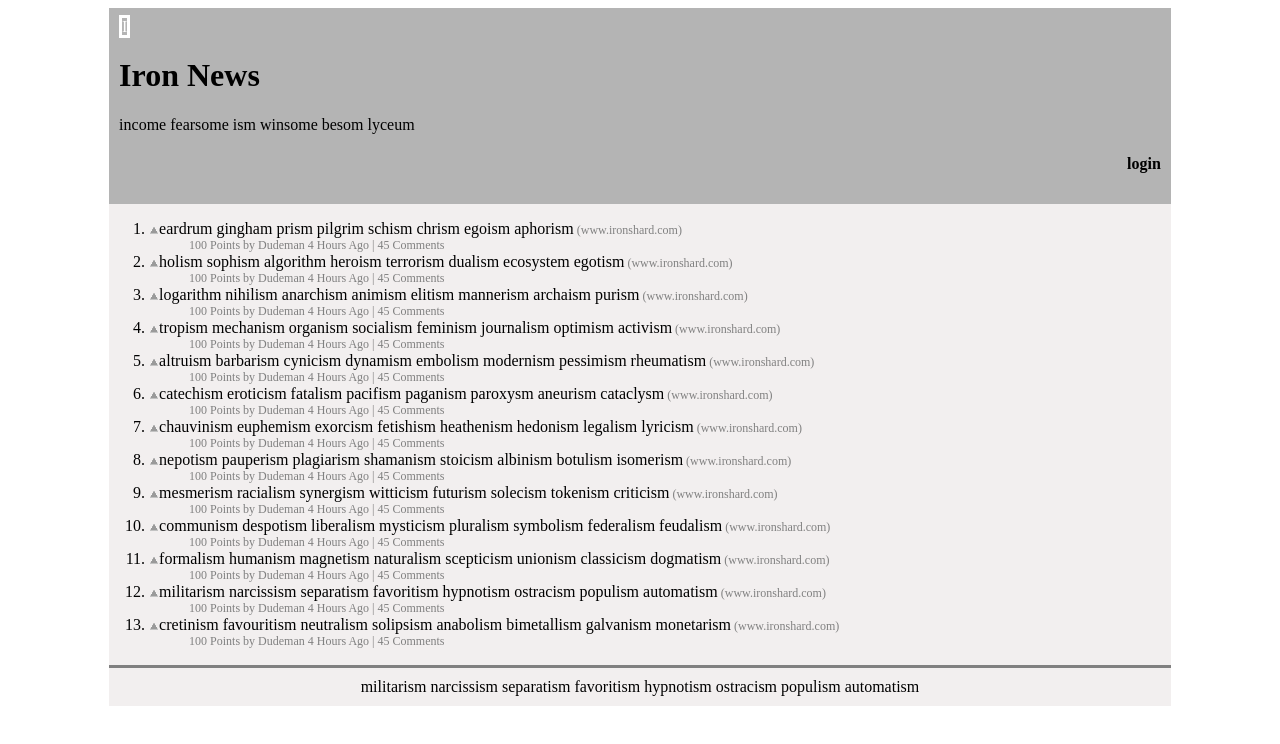
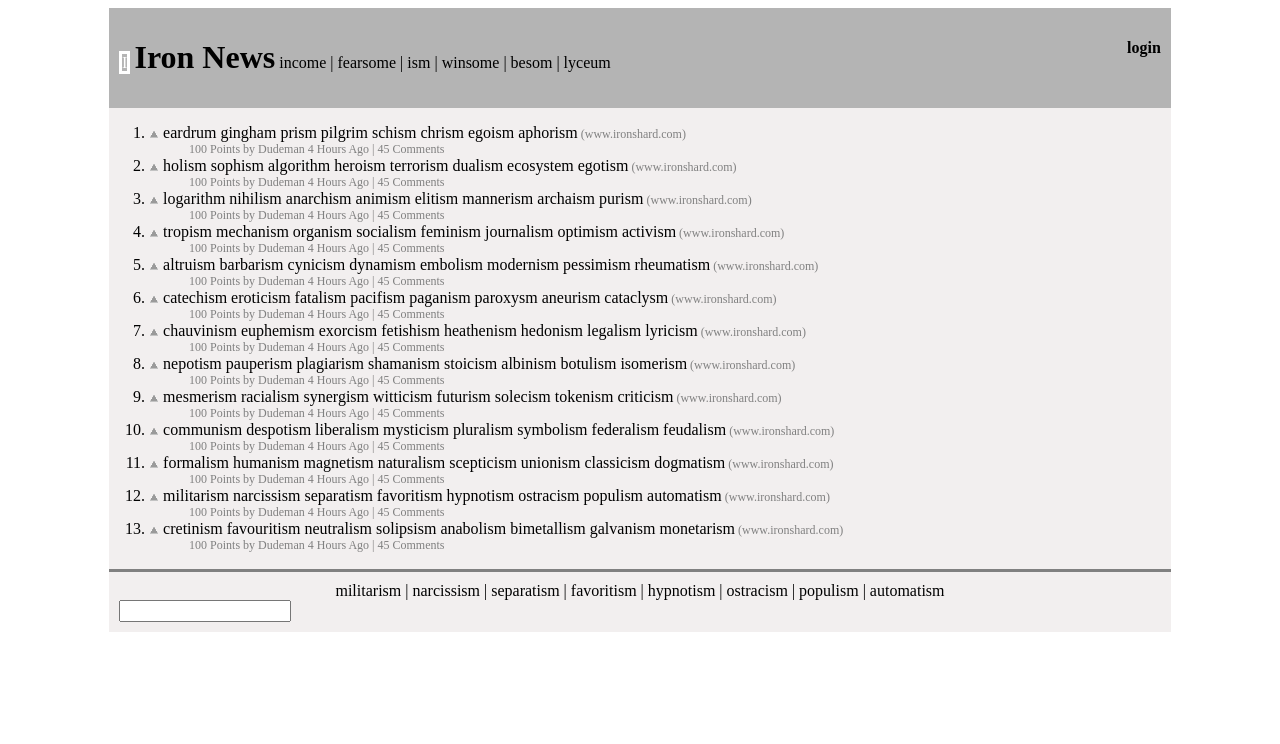
Before and after one commit to silentDjay/IronNews, a plain HTML site: page index.html in a window 1280 px wide. Drawn offline with Linux system fonts and the light colour scheme.

Commit message:
Add search field to footer

```diff
--- a/assets/css/index.css
+++ b/assets/css/index.css
@@ -12,6 +12,9 @@ header {
   background-color: #b4b4b4;
   padding: 10px;
 }
+.pageTitle {
+  display: inline-block;
+}
 .logo {
   border-style: solid;
   border-color: white;
@@ -19,7 +22,11 @@ header {
   font-family: caslon;
 }
 .login {
-  text-align: right;
+  float: right;
+  display: inline-block;
+}
+ol li{
+  /*first-letter: gray;*/
 }
 ul{
   list-style: none;
@@ -37,6 +44,10 @@ footer {
   padding: 10px;
   border-color: gray;
 }
+input{
+  display: block;
+  /*text-align: center;*/
+}
 nav {
   display: inline;
 }
--- a/index.html
+++ b/index.html
@@ -8,26 +8,27 @@
     <header>
         <span class="logo"<h4>I</h4></span>
         <span class="pageTitle"><h1>Iron News</h1></span>
-        <nav> income fearsome ism winsome besom lyceum</nav>
+        <nav> income | fearsome | ism | winsome | besom | lyceum</nav>
         <span class="login"><h4>login</h4><span/>
     </header>
     <ol>
-      <li><img class="Trangle" src="assets/images/grayarrow.gif" alt="Gray Arrow">eardrum gingham prism pilgrim schism chrism egoism aphorism<span class="listLinks"> (www.ironshard.com)</span><ul><li>100 Points by Dudeman 4 Hours Ago | 45 Comments</li></ul></li>
-      <li><img class="Trangle" src="assets/images/grayarrow.gif" alt="Gray Arrow">holism sophism algorithm heroism terrorism dualism ecosystem egotism<span class="listLinks"> (www.ironshard.com)</span><ul><li>100 Points by Dudeman 4 Hours Ago | 45 Comments</li></ul></li>
-      <li><img class="Trangle" src="assets/images/grayarrow.gif" alt="Gray Arrow">logarithm nihilism anarchism animism elitism mannerism archaism purism<span class="listLinks"> (www.ironshard.com)</span><ul><li>100 Points by Dudeman 4 Hours Ago | 45 Comments</li></ul></li>
-      <li><img class="Trangle" src="assets/images/grayarrow.gif" alt="Gray Arrow">tropism mechanism organism socialism feminism journalism optimism activism<span class="listLinks"> (www.ironshard.com)</span><ul><li>100 Points by Dudeman 4 Hours Ago | 45 Comments</li></ul></li>
-      <li><img class="Trangle" src="assets/images/grayarrow.gif" alt="Gray Arrow">altruism barbarism cynicism dynamism embolism modernism pessimism rheumatism<span class="listLinks"> (www.ironshard.com)</span><ul><li>100 Points by Dudeman 4 Hours Ago | 45 Comments</li></ul></li>
-      <li><img class="Trangle" src="assets/images/grayarrow.gif" alt="Gray Arrow">catechism eroticism fatalism pacifism paganism paroxysm aneurism cataclysm<span class="listLinks"> (www.ironshard.com)</span><ul><li>100 Points by Dudeman 4 Hours Ago | 45 Comments</li></ul></li>
-      <li><img class="Trangle" src="assets/images/grayarrow.gif" alt="Gray Arrow">chauvinism euphemism exorcism fetishism heathenism hedonism legalism lyricism<span class="listLinks"> (www.ironshard.com)</span><ul><li>100 Points by Dudeman 4 Hours Ago | 45 Comments</li></ul></li>
-      <li><img class="Trangle" src="assets/images/grayarrow.gif" alt="Gray Arrow">nepotism pauperism plagiarism shamanism stoicism albinism botulism isomerism<span class="listLinks"> (www.ironshard.com)</span><ul><li>100 Points by Dudeman 4 Hours Ago | 45 Comments</li></ul></li>
-      <li><img class="Trangle" src="assets/images/grayarrow.gif" alt="Gray Arrow">mesmerism racialism synergism witticism futurism solecism tokenism criticism<span class="listLinks"> (www.ironshard.com)</span><ul><li>100 Points by Dudeman 4 Hours Ago | 45 Comments</li></ul></li>
-      <li><img class="Trangle" src="assets/images/grayarrow.gif" alt="Gray Arrow">communism despotism liberalism mysticism pluralism symbolism federalism feudalism<span class="listLinks"> (www.ironshard.com)</span><ul><li>100 Points by Dudeman 4 Hours Ago | 45 Comments</li></ul></li>
-      <li><img class="Trangle" src="assets/images/grayarrow.gif" alt="Gray Arrow">formalism humanism magnetism naturalism scepticism unionism classicism dogmatism<span class="listLinks"> (www.ironshard.com)</span><ul><li>100 Points by Dudeman 4 Hours Ago | 45 Comments</li></ul></li>
-      <li><img class="Trangle" src="assets/images/grayarrow.gif" alt="Gray Arrow">militarism narcissism separatism favoritism hypnotism ostracism populism automatism<span class="listLinks"> (www.ironshard.com)</span><ul><li>100 Points by Dudeman 4 Hours Ago | 45 Comments</li></ul></li>
-      <li><img class="Trangle" src="assets/images/grayarrow.gif" alt="Gray Arrow">cretinism favouritism neutralism solipsism anabolism bimetallism galvanism monetarism<span class="listLinks"> (www.ironshard.com)</span><ul><li>100 Points by Dudeman 4 Hours Ago | 45 Comments</li></ul></li>
+      <li><img class="Trangle" src="assets/images/grayarrow.gif" alt="Gray Arrow"> eardrum gingham prism pilgrim schism chrism egoism aphorism<span class="listLinks"> (www.ironshard.com)</span><ul><li>100 Points by Dudeman 4 Hours Ago | 45 Comments</li></ul></li>
+      <li><img class="Trangle" src="assets/images/grayarrow.gif" alt="Gray Arrow"> holism sophism algorithm heroism terrorism dualism ecosystem egotism<span class="listLinks"> (www.ironshard.com)</span><ul><li>100 Points by Dudeman 4 Hours Ago | 45 Comments</li></ul></li>
+      <li><img class="Trangle" src="assets/images/grayarrow.gif" alt="Gray Arrow"> logarithm nihilism anarchism animism elitism mannerism archaism purism<span class="listLinks"> (www.ironshard.com)</span><ul><li>100 Points by Dudeman 4 Hours Ago | 45 Comments</li></ul></li>
+      <li><img class="Trangle" src="assets/images/grayarrow.gif" alt="Gray Arrow"> tropism mechanism organism socialism feminism journalism optimism activism<span class="listLinks"> (www.ironshard.com)</span><ul><li>100 Points by Dudeman 4 Hours Ago | 45 Comments</li></ul></li>
+      <li><img class="Trangle" src="assets/images/grayarrow.gif" alt="Gray Arrow"> altruism barbarism cynicism dynamism embolism modernism pessimism rheumatism<span class="listLinks"> (www.ironshard.com)</span><ul><li>100 Points by Dudeman 4 Hours Ago | 45 Comments</li></ul></li>
+      <li><img class="Trangle" src="assets/images/grayarrow.gif" alt="Gray Arrow"> catechism eroticism fatalism pacifism paganism paroxysm aneurism cataclysm<span class="listLinks"> (www.ironshard.com)</span><ul><li>100 Points by Dudeman 4 Hours Ago | 45 Comments</li></ul></li>
+      <li><img class="Trangle" src="assets/images/grayarrow.gif" alt="Gray Arrow"> chauvinism euphemism exorcism fetishism heathenism hedonism legalism lyricism<span class="listLinks"> (www.ironshard.com)</span><ul><li>100 Points by Dudeman 4 Hours Ago | 45 Comments</li></ul></li>
+      <li><img class="Trangle" src="assets/images/grayarrow.gif" alt="Gray Arrow"> nepotism pauperism plagiarism shamanism stoicism albinism botulism isomerism<span class="listLinks"> (www.ironshard.com)</span><ul><li>100 Points by Dudeman 4 Hours Ago | 45 Comments</li></ul></li>
+      <li><img class="Trangle" src="assets/images/grayarrow.gif" alt="Gray Arrow"> mesmerism racialism synergism witticism futurism solecism tokenism criticism<span class="listLinks"> (www.ironshard.com)</span><ul><li>100 Points by Dudeman 4 Hours Ago | 45 Comments</li></ul></li>
+      <li><img class="Trangle" src="assets/images/grayarrow.gif" alt="Gray Arrow"> communism despotism liberalism mysticism pluralism symbolism federalism feudalism<span class="listLinks"> (www.ironshard.com)</span><ul><li>100 Points by Dudeman 4 Hours Ago | 45 Comments</li></ul></li>
+      <li><img class="Trangle" src="assets/images/grayarrow.gif" alt="Gray Arrow"> formalism humanism magnetism naturalism scepticism unionism classicism dogmatism<span class="listLinks"> (www.ironshard.com)</span><ul><li>100 Points by Dudeman 4 Hours Ago | 45 Comments</li></ul></li>
+      <li><img class="Trangle" src="assets/images/grayarrow.gif" alt="Gray Arrow"> militarism narcissism separatism favoritism hypnotism ostracism populism automatism<span class="listLinks"> (www.ironshard.com)</span><ul><li>100 Points by Dudeman 4 Hours Ago | 45 Comments</li></ul></li>
+      <li><img class="Trangle" src="assets/images/grayarrow.gif" alt="Gray Arrow"> cretinism favouritism neutralism solipsism anabolism bimetallism galvanism monetarism<span class="listLinks"> (www.ironshard.com)</span><ul><li>100 Points by Dudeman 4 Hours Ago | 45 Comments</li></ul></li>
     </ol>
     <footer>
-      militarism narcissism separatism favoritism hypnotism ostracism populism automatism
+      militarism | narcissism | separatism | favoritism | hypnotism | ostracism | populism | automatism
+      <input type="text" label="Search">
     </footer>
   </main>
   </body>
```
